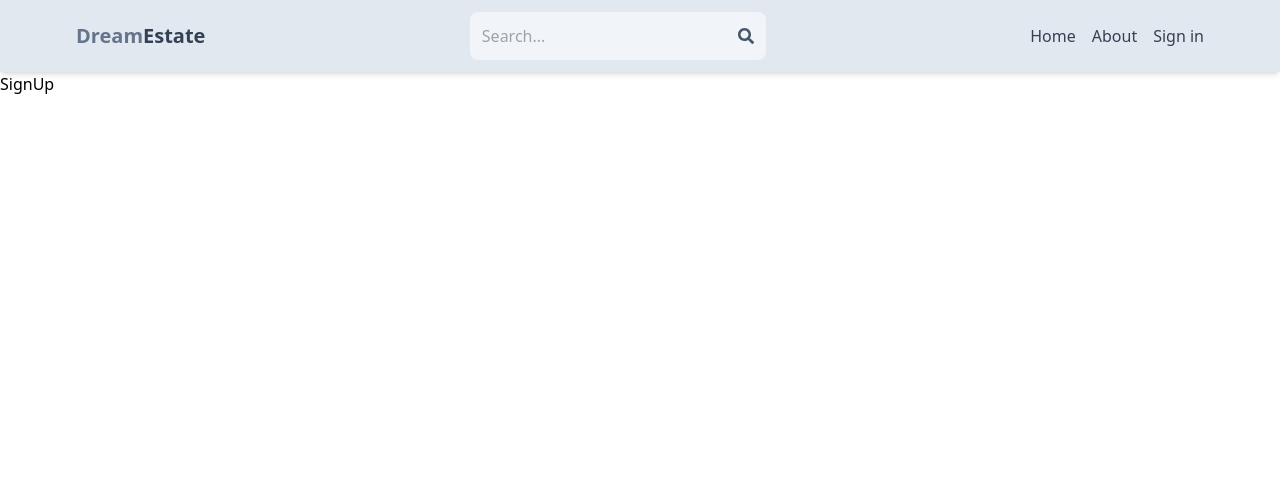
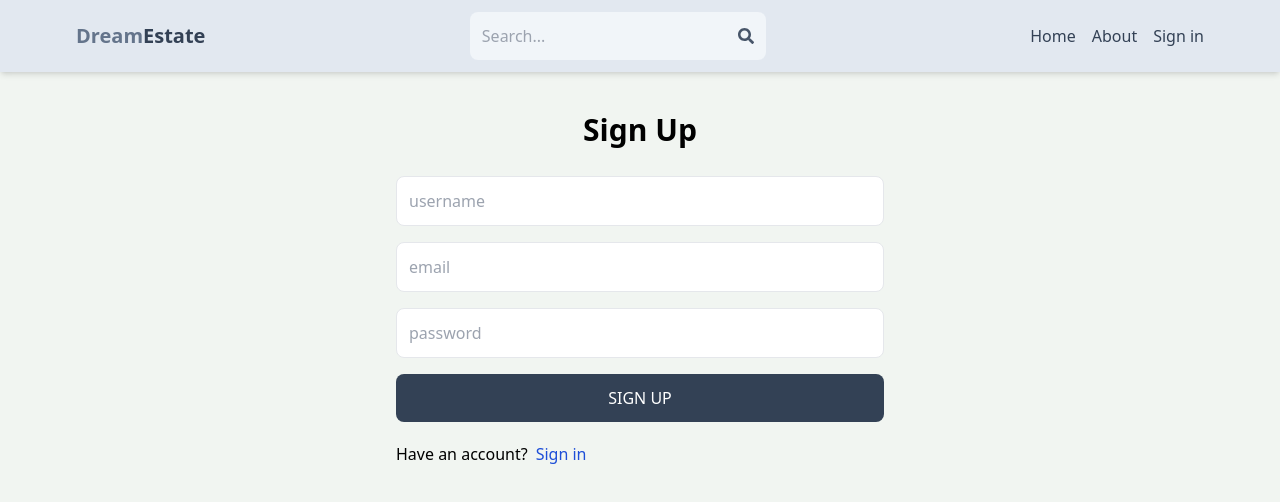
Before and after one commit to Riyaj17/Real_Estate, a React (Vite) app in the folder client/: page /sign-up in a window 1280 px wide. Shown: the top 502 px of the page. Built offline with nearby package versions, Linux system fonts and the light colour scheme.

Commit message:
complete sign up page ui

```diff
--- a/client/src/index.css
+++ b/client/src/index.css
@@ -2,3 +2,7 @@
 @tailwind components;
 @tailwind utilities;
 /* this code going to apply the base classes of tailwind css */
+
+body{
+    background-color: rgb(241,245,241);
+}
--- a/client/src/pages/SignUp.jsx
+++ b/client/src/pages/SignUp.jsx
@@ -1,7 +1,29 @@
-import React from 'react'
+import {Link} from 'react-router-dom';
 
 export default function SignUp() {
   return (
-    <div>SignUp</div>
+    <div className='p-3 max-w-lg mx-auto'>
+      <h1 className='text-3xl text-center font-semibold my-7'>Sign Up</h1>
+      <form className='flex flex-col gap-4'>
+
+        <input type="text" placeholder='username'
+        className='border p-3 rounded-lg' id='username'/>
+
+        <input type="email" placeholder='email'
+        className='border p-3 rounded-lg' id='email'/>
+
+        <input type="password" placeholder='password'
+        className='border p-3 rounded-lg' id='password'/>
+
+        <button className='bg-slate-700 text-white p-3 rounded-lg
+        uppercase hover:opacity-95 disabled:opacity-80'>Sign up</button>
+      </form>
+      <div className='flex gap-2 mt-5'>
+        <p>Have an account?</p>
+        <Link to={"/sign-in"}>
+        <span className='text-blue-700'>Sign in</span>
+        </Link>
+      </div>
+    </div>
   )
 }
```
